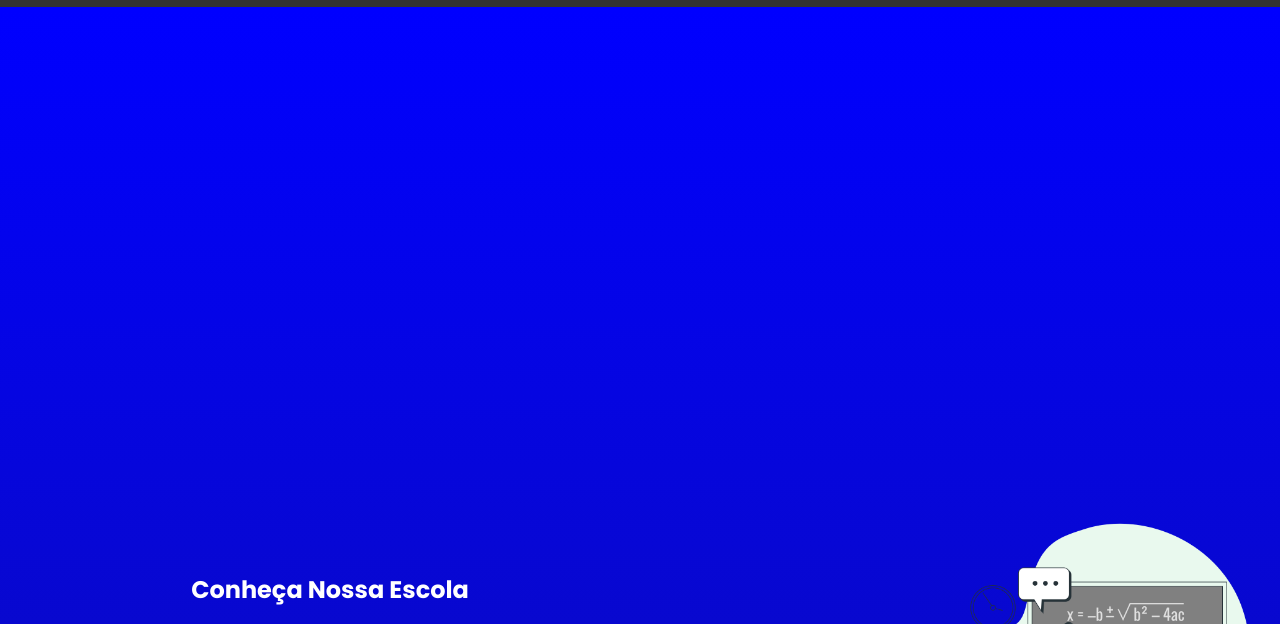
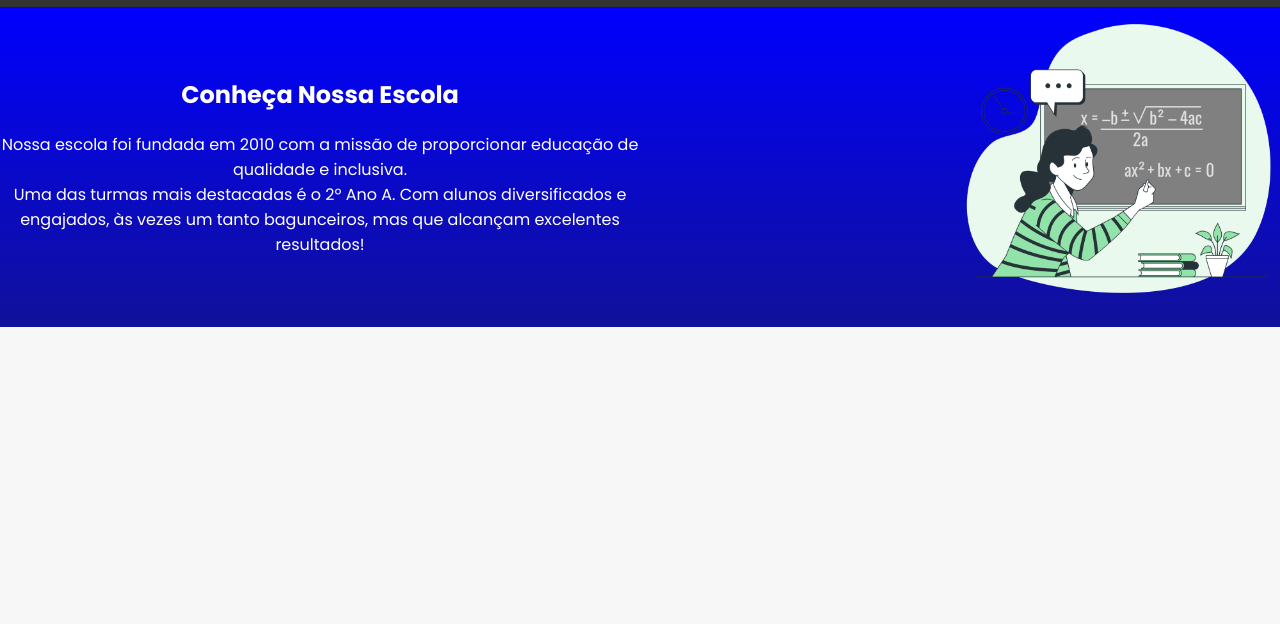
Before and after one commit to GanoelMones/recuperacao, a plain HTML site: page index.html in a window 1280 px wide. Shown: the part 43-667 px from the top of the page. Drawn offline with Linux system fonts and the light colour scheme.

Commit message:
asdasdasdasdsa

```diff
--- a/style.css
+++ b/style.css
@@ -49,7 +49,7 @@ header {
     display: flex;
     justify-content: space-between;
     align-items: center;
-    padding: 500px 20px;
+    padding: relative;
     text-align: center;
 }
 
```
